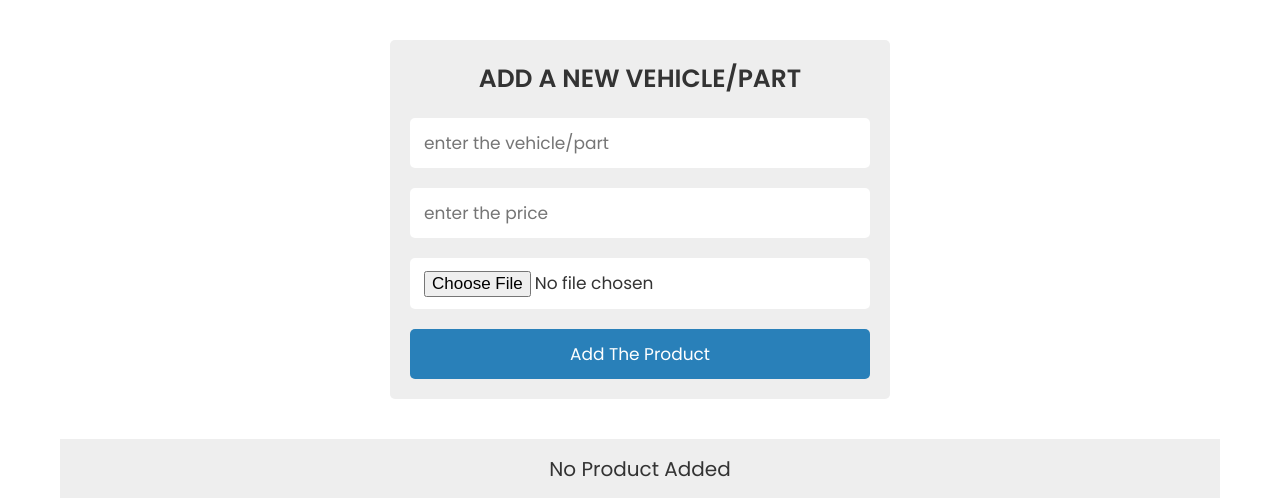
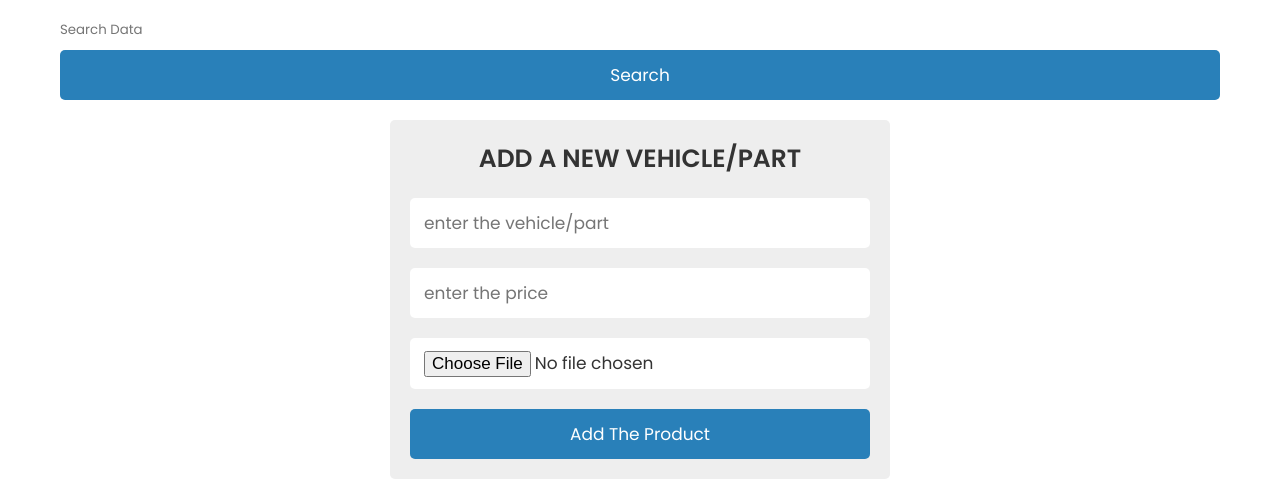
Before and after one commit to bilalkhaniazi/Showroom-Management-System, a PHP site: page /admin.php in a window 1280 px wide. Shown: the part 83-581 px from the top of the page. Run offline with PHP 8.4, Linux system fonts and the light colour scheme; data that the repository does not hold is empty.

Commit message:
search bars

```diff
--- a/admin.php
+++ b/admin.php
@@ -87,6 +87,12 @@ if(isset($message)){
 
 <section>
 
+<form action="" method="GET">
+   <input type="textbox" name="search" value="<?php if(isset($_GET['search'])){echo $_GET['search'];} ?>" class="form-control" placeholder="search data"/>
+   <button type="submit" class="btn btn-primary">Search</button>
+</form>
+
+
 <form action="" method="post" class="add-product-form" enctype="multipart/form-data">
    <h3>Add a new Vehicle/Part</h3>
    <input type="text" name="p_name" placeholder="enter the vehicle/part" class="box" required>
@@ -94,6 +100,7 @@ if(isset($message)){
    <input type="file" name="p_image" accept="image/png, image/jpg, image/jpeg" class="box" required>
    <input type="submit" value="add the product" name="add_product" class="btn">
 </form>
+
 
 </section>
 
@@ -158,6 +165,8 @@ if(isset($message)){
       <input type="reset" value="cancel" id="close-edit" class="option-btn">
    </form>
 
+
+
    <?php
             };
          };
```
Also changed, not shown: products.php (+9 -0 lines).
